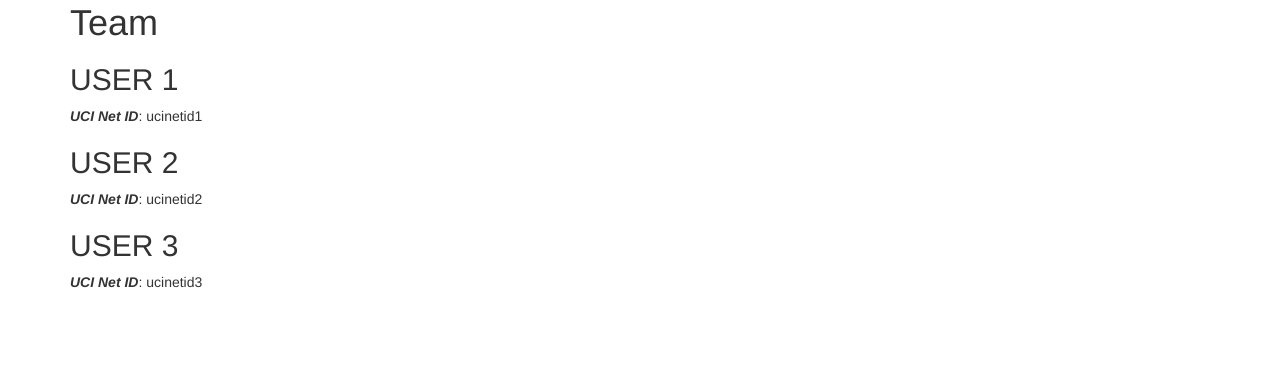
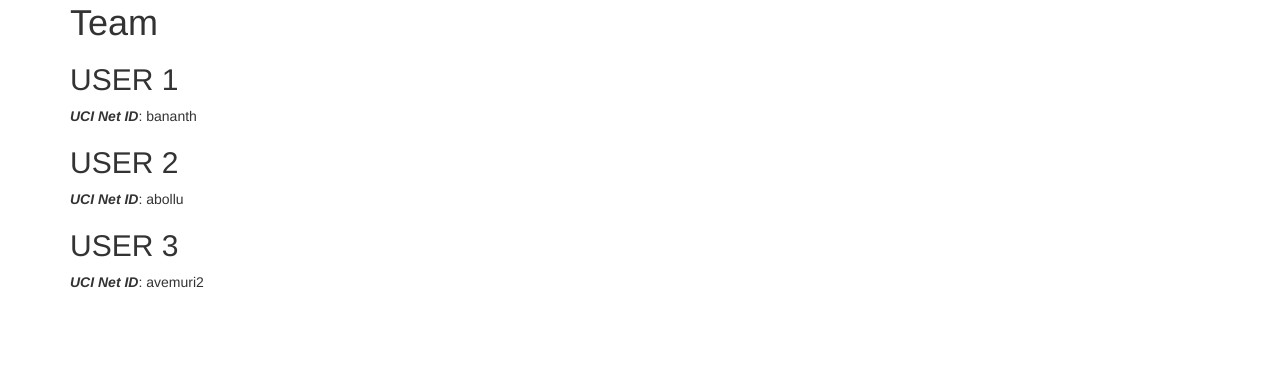
Before and after one commit to AdithyaBollu/Group42-Three-Bet, a Jekyll site: the page built from docs/team.md, in a window 1280 px wide. Shown: the part 170-547 px from the top of the page. Built offline with Jekyll 4.4.1, drawn with Linux system fonts in a browser that asks for light colours.

Commit message:
Update team.md

```diff
--- a/docs/team.md
+++ b/docs/team.md
@@ -7,10 +7,10 @@
 
 
 ## USER 1
-***UCI Net ID***: ucinetid1
+***UCI Net ID***: bananth
 
 ## USER 2
-***UCI Net ID***: ucinetid2
+***UCI Net ID***: abollu
 
 ## USER 3
-***UCI Net ID***: ucinetid3
+***UCI Net ID***: avemuri2
```
